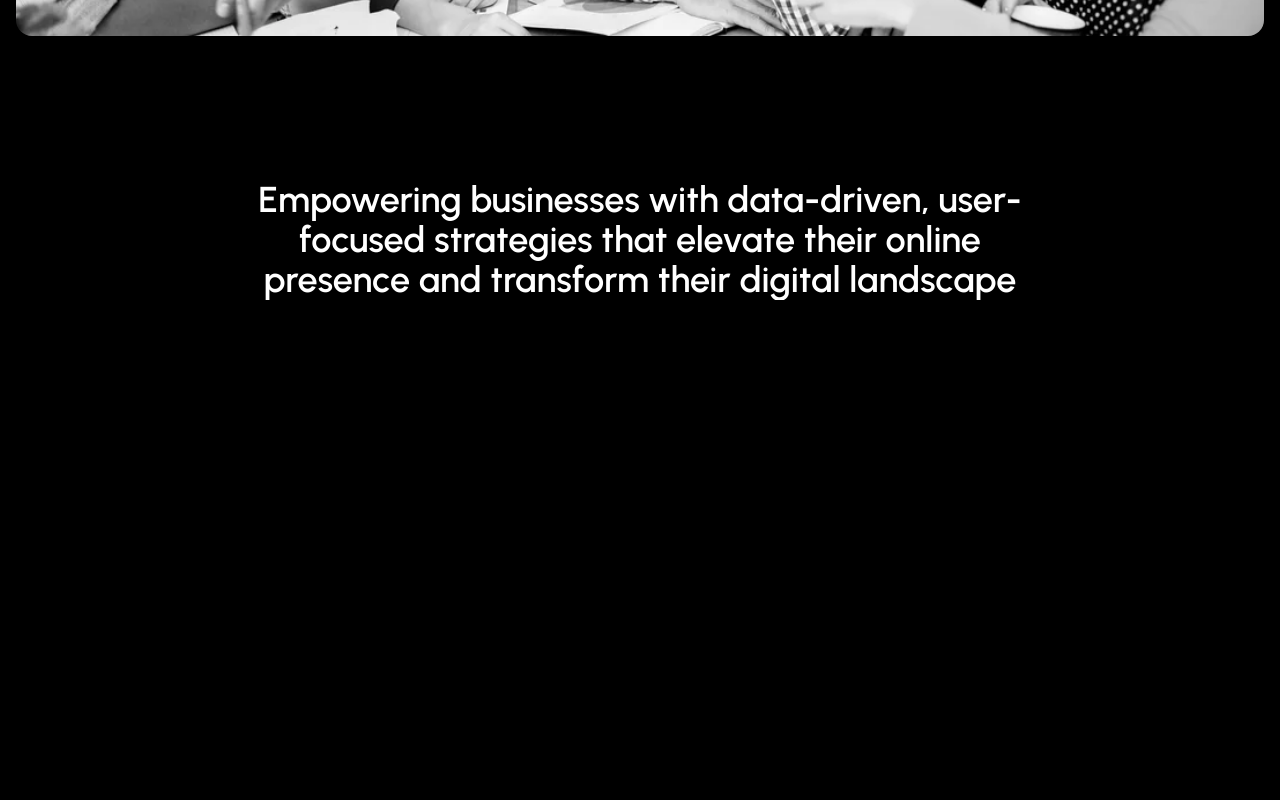
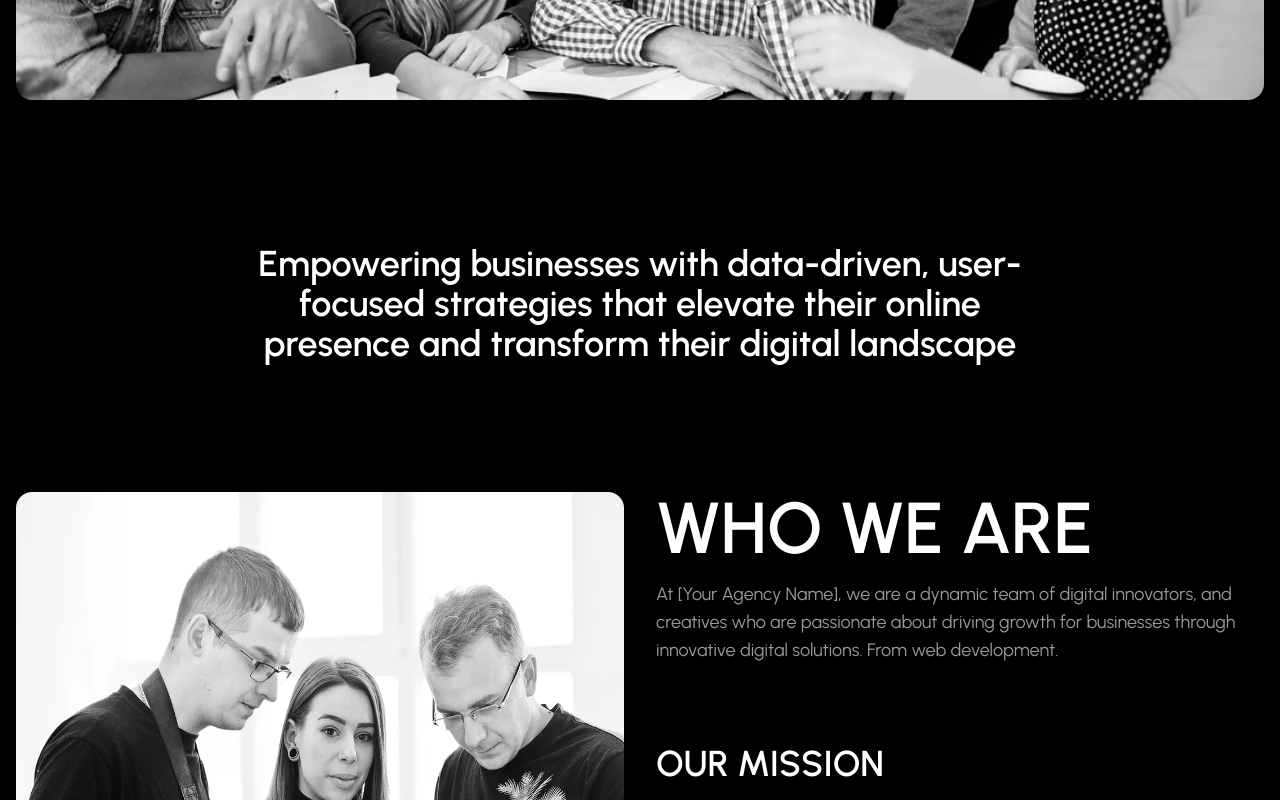
Before and after one commit to hatef-dev/Agency-Vue, a Vue app: page /about in a window 1280 px wide. Shown: the part 1015-1815 px from the top of the page. Before the commit the page ends 1315 px from the top, so only its background shows below. Built offline with nearby package versions, Linux system fonts and the light colour scheme.

Commit message:
add team and who we are

```diff
--- a/src/App.vue
+++ b/src/App.vue
@@ -1,5 +1,5 @@
 <template>
-  <div class="w-screen overflow-x-hidden">
+  <div class="">
     <router-view :key="$route.path" />
   </div>
 </template>
--- /dev/null
+++ b/src/components/AboutPage/AboutPageWhoWeAre.vue
@@ -0,0 +1,46 @@
+<template>
+  <div class="my-container">
+    <div class="grid grid-cols-1 text-white lg:grid-cols-2 gap-8">
+      <transition-animation start="top 40%">
+        <img src="/whoWeAre.webp" alt="" class="w-full h-full rounded-2xl" />
+      </transition-animation>
+      <div class="flex flex-col gap-y-10">
+        <transition-animation start="top 60%" :delay="0.25">
+          <div class="flex flex-col gap-y-4">
+            <h1 class="text-white uppercase text-4xl lg:text-7xl font-semibold">Who We Are</h1>
+            <p class="text-white/60 text-lg">
+              At [Your Agency Name], we are a dynamic team of digital innovators, and creatives who
+              are passionate about driving growth for businesses through innovative digital
+              solutions. From web development.
+            </p>
+          </div>
+        </transition-animation>
+        <transition-animation start="top 60%" :delay="0.5">
+          <div class="flex flex-col gap-y-4 py-10 border-b border-white/20">
+            <h1 class="text-white uppercase text-2xl lg:text-4xl font-semibold">Our Mission</h1>
+            <p class="text-white/60 text-lg">
+              We are a dynamic team of digital innovators, and creatives who are passionate about
+              driving growth for businesses through innovative digital solutions. From web
+              development.
+            </p>
+          </div>
+        </transition-animation>
+        <transition-animation start="top 60%" :delay="0.75">
+          <div class="flex flex-col gap-y-4 py-2">
+            <h1 class="text-white uppercase text-2xl lg:text-4xl font-semibold">Our Values</h1>
+            <p class="text-white/60 text-lg">
+              We are a dynamic team of digital innovators, and creatives who are passionate about
+              driving growth for businesses through innovative digital solutions. From web
+              development.
+            </p>
+          </div>
+        </transition-animation>
+      </div>
+    </div>
+  </div>
+</template>
+<script>
+export default {
+  name: 'AboutPageWhoWeAre',
+}
+</script>
--- a/src/components/TheFooter.vue
+++ b/src/components/TheFooter.vue
@@ -18,7 +18,7 @@
         </div>
       </div>
     </transition-animation>
-    <transition-animation>
+
     <div>
       <div class="grid grid-cols-1 lg:grid-cols-2 justify-between items-center gap-10">
         <div class="flex flex-col gap-y-12 text-white">
@@ -69,7 +69,6 @@
         </div>
       </footer>
     </div>
-    </transition-animation>
   </div>
 </template>
 <script>
--- a/src/components/TheHeader.vue
+++ b/src/components/TheHeader.vue
@@ -1,5 +1,8 @@
 <template>
-  <header ref="mainHeader" class="py-7 bg-transparent fixed top-0 z-20 w-screen overflow-hidden">
+  <header
+    ref="mainHeader"
+    class="py-7 bg-transparent fixed top-0 left-0 right-0 z-20 w-full overflow-x-hidden"
+  >
     <div class="my-container">
       <div class="flex justify-between items-center text-white relative z-50">
         <div>
@@ -7,7 +10,7 @@
             src="https://cdn.prod.website-files.com/67cd55ad9df25dbc551e8ea4/67ce84ef107013333a321e8f_Footer%20Icon.svg"
             loading="lazy"
             alt="Nav Icon"
-            class="nav-icon"
+            class="nav-icon max-w-full h-auto"
           />
         </div>
 
@@ -40,9 +43,9 @@
     <transition @before-enter="beforeEnter" @enter="enter" @leave="leave">
       <div
         v-if="menuOpen"
-        class="lg:hidden fixed w-screen h-screen border-t z-30 border-white/10 bg-[#191919] text-white overflow-hidden"
+        class="lg:hidden fixed inset-0 top-14 border-t z-30 border-white/10 bg-[#191919] text-white overflow-x-clip overflow-y-auto"
       >
-        <div class="my-container py-4 h-full relative">
+        <div class="my-container py-4 min-h-full relative">
           <TheNavigation :stacked="true" />
           <div class="mt-4">
             <the-button path="/contact">
--- a/src/components/Ui/TransitionAnimation.vue
+++ b/src/components/Ui/TransitionAnimation.vue
@@ -1,5 +1,5 @@
 <template>
-  <transition @enter="enter" appear>
+  <transition :css="false" @enter="enter" appear>
     <slot></slot>
   </transition>
 </template>
@@ -26,6 +26,10 @@ export default {
       type: Number,
       default: 0,
     },
+    start: {
+      type: String,
+      default: 'top 90%',
+    },
   },
   methods: {
     enter(el, done) {
@@ -40,6 +44,7 @@ export default {
         {
           scrollTrigger: {
             trigger: el,
+            start: this.start,
             once: true,
           },
           delay: this.delay,
--- a/src/views/AboutView.vue
+++ b/src/views/AboutView.vue
@@ -1,28 +1,28 @@
 <template>
-  <the-header></the-header>
   <div class="mt-40 lg:mt-56">
     <about-page-header></about-page-header>
-    <div class="my-container mt-16 flex flex-col gap-y-36 justify-center items-center">
+    <div class="my-container my-32 flex flex-col gap-y-36 justify-center items-center">
       <transition-animation>
         <img src="/AboutPageImage.webp" alt="" class="w-full h-auto rounded-2xl" />
       </transition-animation>
-      <transition-animation>
-        <p class="text-white font-semibold text-4xl text-center w-[825px]">
-          Empowering businesses with data-driven, user-focused strategies that elevate their online
-          presence and transform their digital landscape
-        </p>
-      </transition-animation>
+
+      <p class="text-white font-semibold text-xl lg:text-4xl text-center w-full lg:w-[825px]">
+        Empowering businesses with data-driven, user-focused strategies that elevate their online
+        presence and transform their digital landscape
+      </p>
     </div>
+    <AboutPageWhoWeAre />
+    <the-header></the-header>
   </div>
 </template>
 <script>
 import AboutPageHeader from '@/components/AboutPage/AboutPageHeader.vue'
-import TransitionAnimation from '@/components/Ui/TransitionAnimation.vue'
+import AboutPageWhoWeAre from '@/components/AboutPage/AboutPageWhoWeAre.vue'
 export default {
   name: 'AboutView',
   components: {
     AboutPageHeader,
-    TransitionAnimation,
+    AboutPageWhoWeAre,
   },
 }
 </script>
```
Also changed, not shown: public/whoWeAre.webp (added), src/components/AboutPage/AboutPageTeam.vue (added). Lines whose indentation alone changed are shown as unchanged.
